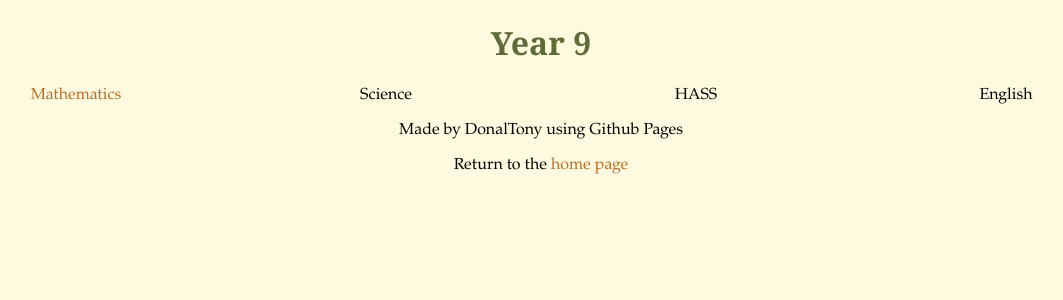
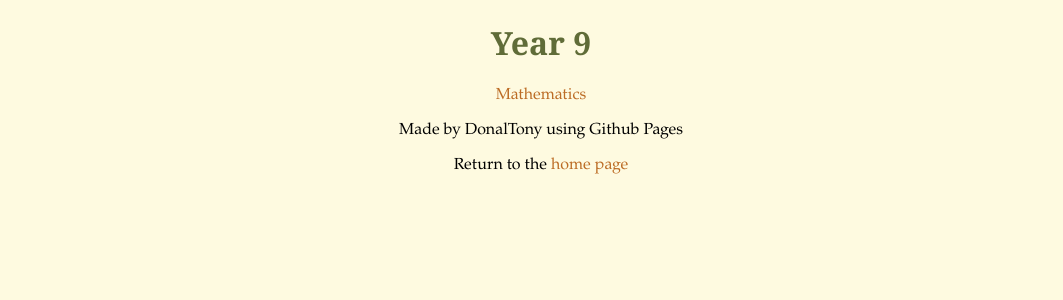
Before and after one commit to dvaraka/the-merchant, a Jekyll site: the page built from notes/year-9/year-9.md, in a window 1280 px wide. Shown: the top 300 px of the page, without its empty margins (99-1162 px from the left). Built offline with Jekyll 4.4.1, drawn with Linux system fonts in a browser that asks for light colours; our own code applies the rules of GitHub Pages for plain Markdown files.

Commit message:
Update year-9.md

```diff
--- a/notes/year-9/year-9.md
+++ b/notes/year-9/year-9.md
@@ -3,10 +3,5 @@
 </head>
 <body>
   <h1 class="title">Year 9</h1>
-  <div class="row">
-    <div class="column"><div class="subject-button"><a href="https://harzavad.github.io/the-merchant/notes/year-9/maths/yr9-maths.html">Mathematics</a></div></div>
-    <div class="column"><div class="subject-button">Science</div></div>
-    <div class="column"><div class="subject-button">HASS</div></div>
-    <div class="column"><div class="subject-button">English</div></div>
-  </div>
+  <div class="subject-button"><a href="https://harzavad.github.io/the-merchant/notes/year-9/maths/yr9-maths.html">Mathematics</a></div>
 </body>
```
